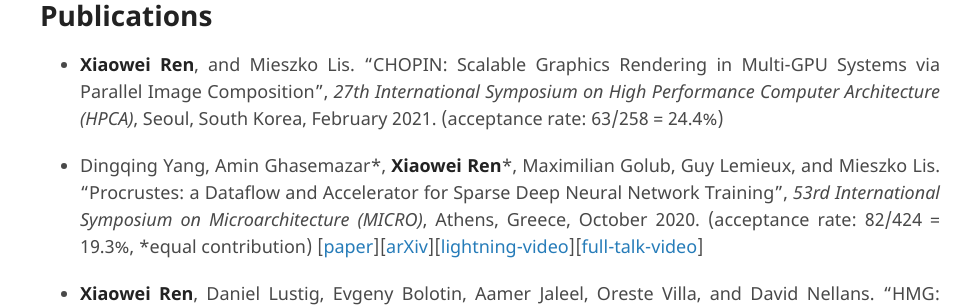
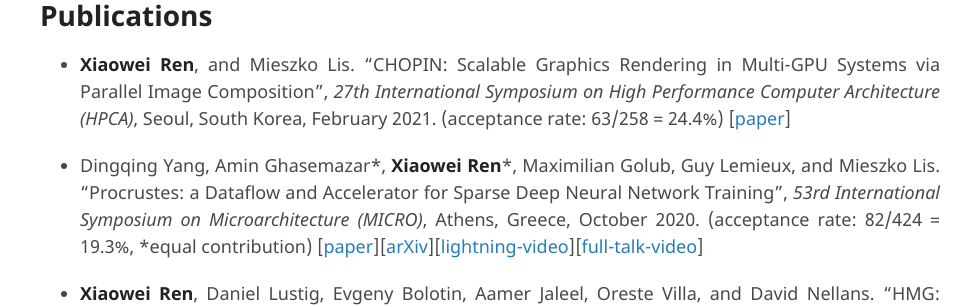
Before and after one commit to ericrxw/xiaoweiren, a Jekyll site: the page built from index.md, in a window 1280 px wide and 900 px high, scrolled down 1069 px. Shown: the part 154-461 px from the top of the window, without its empty margins (318-1280 px from the left). Built offline with Jekyll 4.4.1, drawn with Linux system fonts in a browser that asks for light colours; our own code applies the rules of GitHub Pages for plain Markdown files; the repository's description, which GitHub fills in, is left out.

Commit message:
add CHOPIN camera ready

```diff
--- a/index.md
+++ b/index.md
@@ -39,7 +39,7 @@
 
 # Publications
 
-* **Xiaowei Ren**, and Mieszko Lis. "CHOPIN: Scalable Graphics Rendering in Multi-GPU Systems via Parallel Image Composition", _27th International Symposium on High Performance Computer Architecture (HPCA)_, Seoul, South Korea, February 2021. (acceptance rate: 63/258 = 24.4%)
+* **Xiaowei Ren**, and Mieszko Lis. "CHOPIN: Scalable Graphics Rendering in Multi-GPU Systems via Parallel Image Composition", _27th International Symposium on High Performance Computer Architecture (HPCA)_, Seoul, South Korea, February 2021. (acceptance rate: 63/258 = 24.4%) [[paper](./docs/HPCA2021/CHOPIN-HPCA2021.pdf)]
 
 * Dingqing Yang, Amin Ghasemazar\*, **Xiaowei Ren**\*, Maximilian Golub, Guy Lemieux, and Mieszko Lis. "Procrustes: a Dataflow and Accelerator for Sparse Deep Neural Network Training", _53rd International Symposium on Microarchitecture (MICRO)_, Athens, Greece, October 2020. (acceptance rate: 82/424 = 19.3%, \*equal contribution) [[paper](./docs/MICRO2020/Procrustes-MICRO2020.pdf)][[arXiv](https://arxiv.org/abs/2009.10976)][[lightning-video](https://youtu.be/JE54xyg5UOs)][[full-talk-video](https://youtu.be/9ev6W70elBI)]
 
```
Also changed, not shown: 1 other file.
